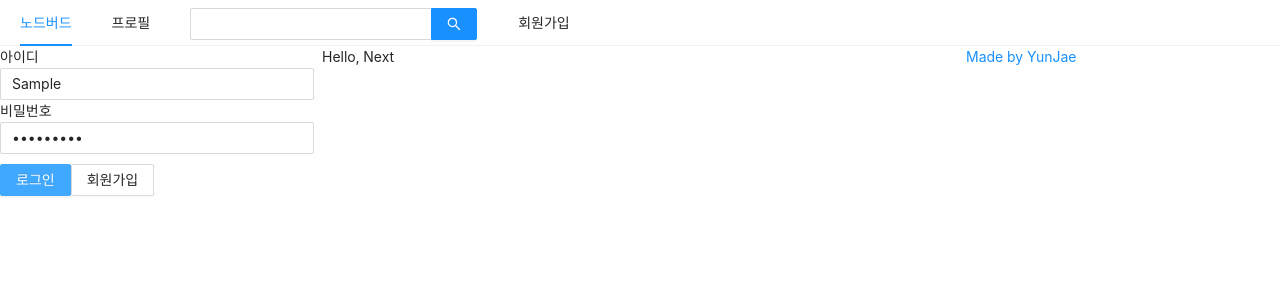
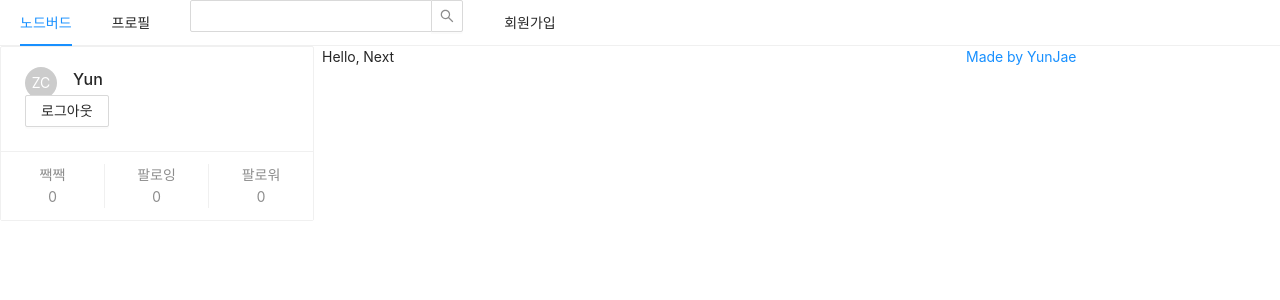
Before and after one commit to TestJeong/NodeBird, a Next.js app in the folder prepare/front/: page / in a window 1280 px wide. Both pictures are taken after typing "Sample", "Sample123" into the empty fields and a click on the button "로그인". Shown: the top 300 px of the page. Built offline with nearby package versions, Linux system fonts and the light colour scheme.

Commit message:
로그인 구현
- 더미 데이터 사용

```diff
--- a/prepare/front/components/AppLayout.js
+++ b/prepare/front/components/AppLayout.js
@@ -4,6 +4,11 @@ import Link from "next/link";
 import { Menu, Input, Row, Col } from "antd";
 import LoginForm from "../components/LoginForm";
 import UserProfile from "../components/UserProfile";
+import styled from "styled-components";
+
+const SearchInput = styled(Input.Search)`
+  vertical-align: "middle";
+`;
 
 const AppLayout = ({ children }) => {
   const [isLoggedIn, setIsLoggedIn] = useState(false);
@@ -21,7 +26,7 @@ const AppLayout = ({ children }) => {
           </Link>
         </Menu.Item>
         <Menu.Item>
-          <Input.Search enterButton style={{ verticalAlign: "middle" }} />
+          <SearchInput />
         </Menu.Item>
         <Menu.Item>
           <Link href="/signup">
@@ -31,7 +36,11 @@ const AppLayout = ({ children }) => {
       </Menu>
       <Row gutter={8}>
         <Col xs={24} md={6}>
-          {isLoggedIn ? <UserProfile /> : <LoginForm />}
+          {isLoggedIn ? (
+            <UserProfile setIsLoggedIn={setIsLoggedIn} />
+          ) : (
+            <LoginForm setIsLoggedIn={setIsLoggedIn} />
+          )}
         </Col>
         <Col xs={24} md={12}>
           {children}
--- a/prepare/front/components/LoginForm.js
+++ b/prepare/front/components/LoginForm.js
@@ -4,10 +4,14 @@ import Link from "next/link";
 import styled from "styled-components";
 
 const ButtonWrapper = styled.div`
-  margin-top: 10px;
+  margin-top: 11px;
 `;
 
-const LoginForm = () => {
+const FormWrapper = styled(Form)`
+  padding: 10px;
+`;
+
+const LoginForm = ({ setIsLoggedIn }) => {
   const [id, setId] = useState("");
   const [password, setPassword] = useState("");
 
@@ -19,8 +23,14 @@ const LoginForm = () => {
     setPassword(e.target.value);
   }, []);
 
+  const onSubmitForm = useCallback(() => {
+    console.log(id, password);
+    setIsLoggedIn(true);
+  }, [id, password]);
+
   return (
-    <Form>
+    // onFinsh는 자동적으로 e.prevent가 들어가있다(새로고침)
+    <FormWrapper onFinish={onSubmitForm}>
       <div>
         <label htmlFor="user-id">아이디</label>
         <br />
@@ -47,7 +57,7 @@ const LoginForm = () => {
           </a>
         </Link>
       </ButtonWrapper>
-    </Form>
+    </FormWrapper>
   );
 };
 
--- a/prepare/front/components/UserProfile.js
+++ b/prepare/front/components/UserProfile.js
@@ -1,3 +1,32 @@
-const UserProfile = () => {};
+import React, { useCallback } from "react";
+import { Card, Avatar, Button } from "antd";
+
+const UserProfile = ({ setIsLoggedIn }) => {
+  const onLogOut = useCallback(() => {
+    setIsLoggedIn(false);
+  });
+
+  return (
+    <Card
+      actions={[
+        <div key="twit">
+          짹짹
+          <br />0
+        </div>,
+        <div key="followings">
+          팔로잉
+          <br />0
+        </div>,
+        <div key="followings">
+          팔로워
+          <br />0
+        </div>,
+      ]}
+    >
+      <Card.Meta avatar={<Avatar>ZC</Avatar>} title="Yun" />
+      <Button onClick={onLogOut}>로그아웃</Button>
+    </Card>
+  );
+};
 
 export default UserProfile;
```
